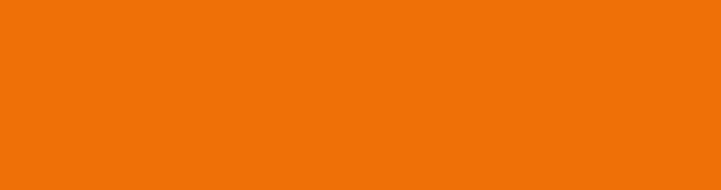
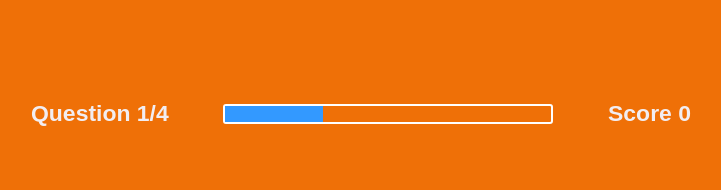
Before and after one commit to younes-oss/slow-quiz, a plain HTML site: page quiz.html in a window 1280 px wide. Shown: the whole page, without its empty margins (279-1000 px from the left). Drawn offline with Linux system fonts and the light colour scheme.

Commit message:
travailler sur quiz header

```diff
--- a/quiz.html
+++ b/quiz.html
@@ -7,6 +7,16 @@
     <title>slow Quiz - hh</title>
 </head>
 <body>
+    <div class="quiz-container">
+    <div class="quiz-header">
+      <p class="question-number">Question 1/4</p>
+      <div class="progress-bar">
+        <div class="progress"></div>
+      </div>
+      <p class="score">Score <span>0</span></p>
+    </div>
+    </div>
+
 
 </body>
 </html>
--- a/style.css
+++ b/style.css
@@ -1,6 +1,6 @@
 :root{
     background-color: #ef7007;
-    font-size: 62.5%;
+    font-size: 143.5%;
 }
 
 *{
@@ -8,20 +8,9 @@
     font-family:'Fira Code', Arial, Helvetica, sans-serif;
     margin: 0;
     padding: 0;
-    color: #7ed6df;
 }
 
-h1,
-h2,
-h3,
-h4{
-    margin-bottom: 1rem;
-}
-h1{
-    font-size: 5.4rem;
-    color: #ffffff;
-    margin-bottom: 5rem;
-}
+
 .container {
     width: 100vh;
     height: 100vh;
@@ -63,3 +52,36 @@ img{
     flex-direction: column;
     align-items: center;
 }
+
+.quiz-container {
+  width: 80%;
+  max-width: 700px;
+  margin: 80px auto;
+  padding: 20px;
+}
+
+.quiz-header {
+  display: flex;
+  justify-content: space-between;
+  align-items: center;
+  margin-bottom: 40px;
+}
+
+.question-number, .score {
+  color: #f2edf1;
+  font-weight: bold;
+}
+
+.progress-bar {
+  width: 50%;
+  height: 20px;
+  background-color: transparent;
+  border: 2px solid white;
+  border-radius: 3px;
+}
+
+.progress {
+  height: 100%;
+  width: 30%;
+  background-color: #3399ff;
+}
```
Also changed, not shown: index.html (+1 -1 lines), 2 other files.
